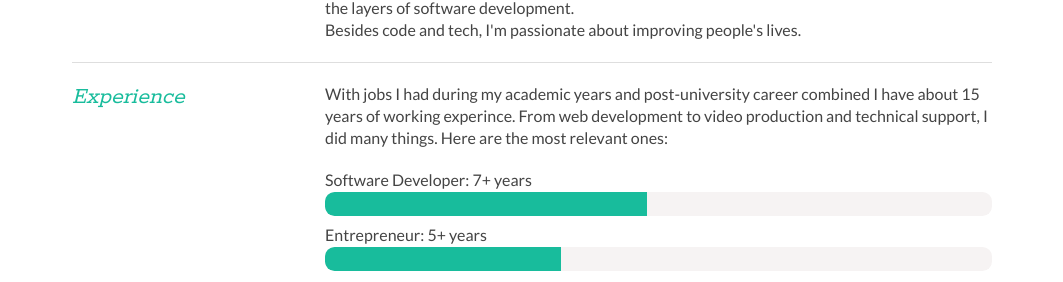
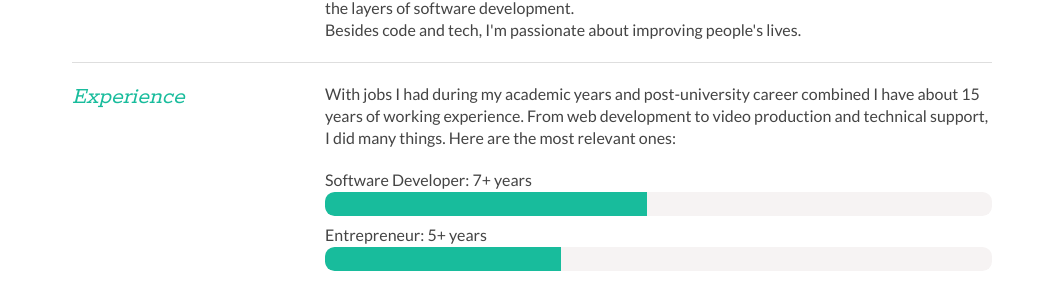
Before and after one commit to kameruchi/kameruchi.github.io, a Jekyll site: the page assets/cv/andy_resume_to_print.html, which Jekyll copies as it is, in a window 1280 px wide and 900 px high. Shown: the part 232-514 px from the top of the window, without its empty margins (108-1171 px from the left). Built offline with Jekyll 4.4.1, drawn with Linux system fonts in a browser that asks for light colours.

Commit message:
fix typo

```diff
--- a/assets/cv/andy_resume.html
+++ b/assets/cv/andy_resume.html
@@ -63,7 +63,7 @@
 			</div>
 
 			<div class="sectionContent">
-				<p>With jobs I had during my academic years and post-university career combined I have about 15 years of working experince. From web development to video production and technical support, I did many things. Here are the most relevant ones:</p>
+				<p>With jobs I had during my academic years and post-university career combined I have about 15 years of working experience. From web development to video production and technical support, I did many things. Here are the most relevant ones:</p>
 				<h3 class="level-title">Software Developer: <span>7+ years</span></h3>
 				<div class="level-bar">
 			    	<div class="level-bar-inner" style="width: 47%;">
--- a/assets/cv/andy_resume_to_print.html
+++ b/assets/cv/andy_resume_to_print.html
@@ -59,7 +59,7 @@
 			</div>
 
 			<div class="sectionContent">
-				<p>With jobs I had during my academic years and post-university career combined I have about 15 years of working experince. From web development to video production and technical support, I did many things. Here are the most relevant ones:</p>
+				<p>With jobs I had during my academic years and post-university career combined I have about 15 years of working experience. From web development to video production and technical support, I did many things. Here are the most relevant ones:</p>
 				<h3 class="level-title">Software Developer: <span>7+ years</span></h3>
 				<div class="level-bar">
 			    	<div class="level-bar-inner" style="width: 47%;">
```
Also changed, not shown: 5 other files.
